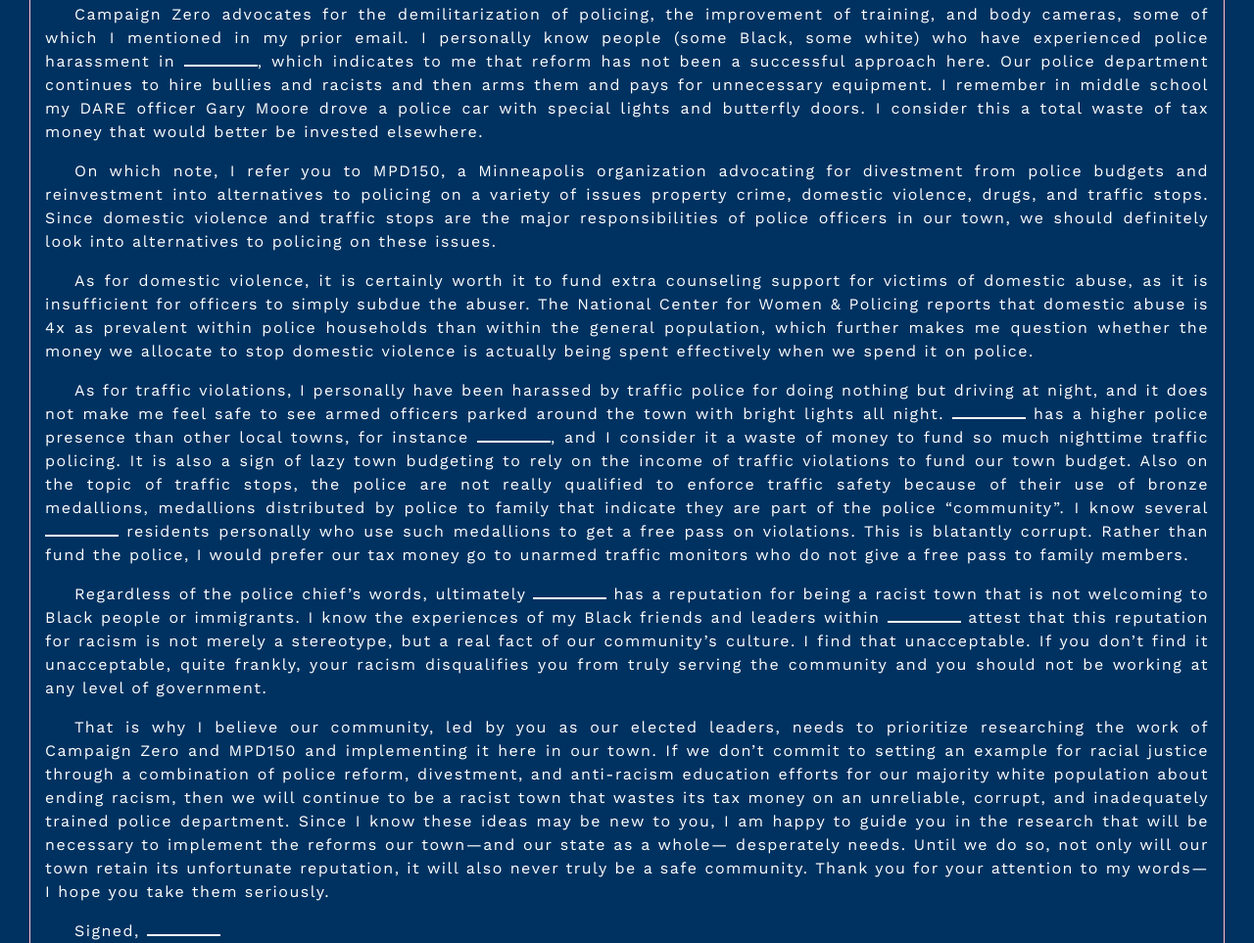
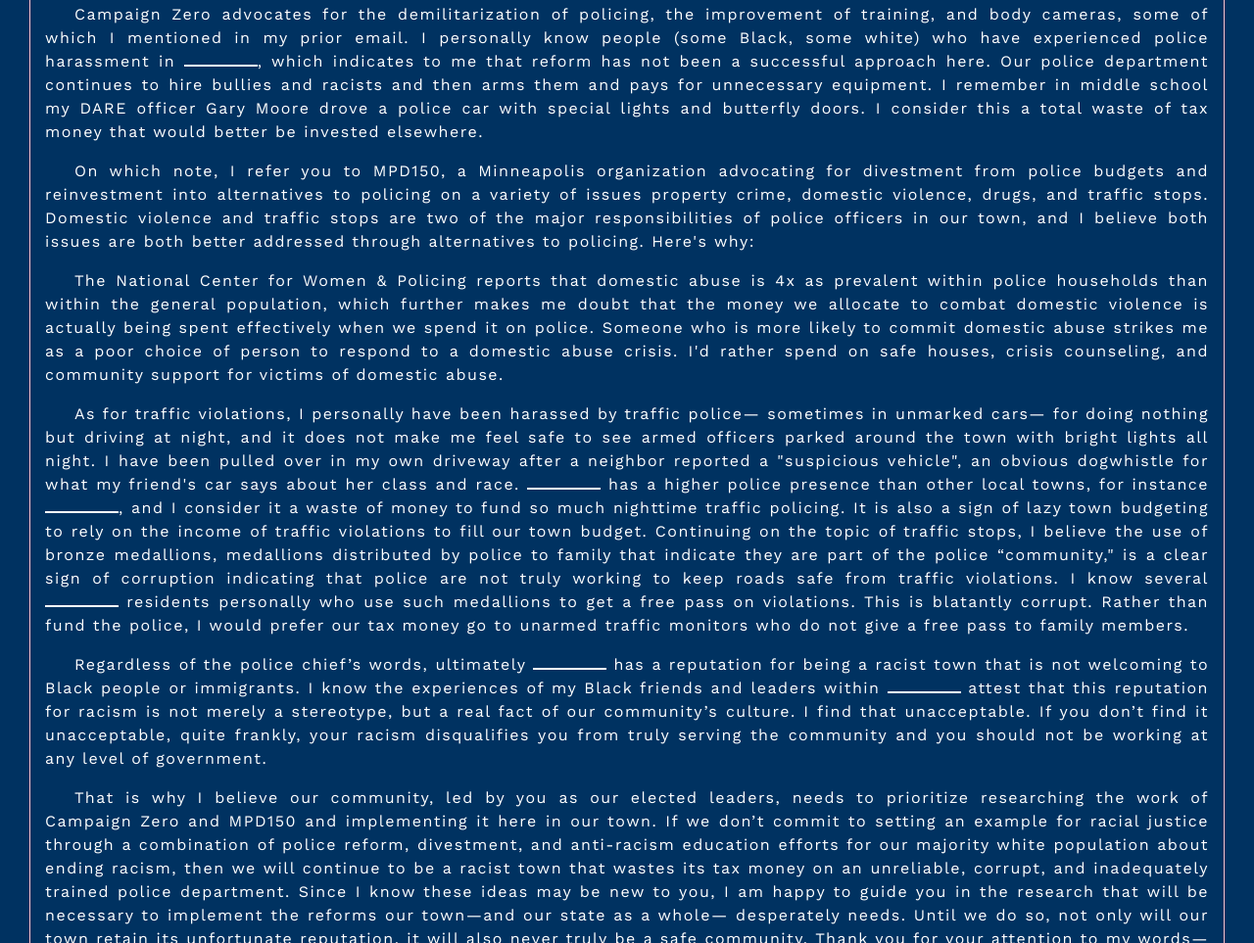
Before and after one commit to nomoreracistcops/nomoreracistcops.github.io, a plain HTML site: page index.html in a window 1280 px wide. Shown: the part 2064-3027 px from the top of the page at 98% size. Drawn offline with nearby package versions, Linux system fonts and the light colour scheme.

Commit message:
Update index.html

```diff
--- a/index.html
+++ b/index.html
@@ -181,11 +181,11 @@
 
 <p>Campaign Zero advocates for the demilitarization of policing, the improvement of training, and body cameras, some of which I mentioned in my prior email. I personally know people (some Black, some white) who have experienced police harassment in <span> </span>, which indicates to me that reform has not been a successful approach here. Our police department continues to hire bullies and racists and then arms them and pays for unnecessary equipment. I remember in middle school my DARE officer Gary Moore drove a police car with special lights and butterfly doors. I consider this a total waste of tax money that would better be invested elsewhere. </p>
 
-<p>On which note, I refer you to MPD150, a Minneapolis organization advocating for divestment from police budgets and reinvestment into alternatives to policing on a variety of issues property crime, domestic violence, drugs, and traffic stops. Since domestic violence and traffic stops are the major responsibilities of police officers in our town, we should definitely look into alternatives to policing on these issues.</p>
+<p>On which note, I refer you to MPD150, a Minneapolis organization advocating for divestment from police budgets and reinvestment into alternatives to policing on a variety of issues property crime, domestic violence, drugs, and traffic stops. Domestic violence and traffic stops are two of the major responsibilities of police officers in our town, and I believe both issues are both better addressed through alternatives to policing. Here's why:</p>
 
-<p>As for domestic violence, it is certainly worth it to fund extra counseling support for victims of domestic abuse, as it is insufficient for officers to simply subdue the abuser. The National Center for Women & Policing reports that domestic abuse is 4x as prevalent within police households than within the general population, which further makes me question whether the money we allocate to stop domestic violence is actually being spent effectively when we spend it on police.</p>
+<p> The National Center for Women & Policing reports that domestic abuse is 4x as prevalent within police households than within the general population, which further makes me doubt that the money we allocate to combat domestic violence is actually being spent effectively when we spend it on police. Someone who is more likely to commit domestic abuse strikes me as a poor choice of person to respond to a domestic abuse crisis. I'd rather spend on safe houses, crisis counseling, and community support for victims of domestic abuse.</p>
 
-<p>As for traffic violations, I personally have been harassed by traffic police for doing nothing but driving at night, and it does not make me feel safe to see armed officers parked around the town with bright lights all night. <span> </span> has a higher police presence than other local towns, for instance <span> </span>, and I consider it a waste of money to fund so much nighttime traffic policing. It is also a sign of lazy town budgeting to rely on the income of traffic violations to fund our town budget. Also on the topic of traffic stops, the police are not really qualified to enforce traffic safety because of their use of bronze medallions, medallions distributed by police to family that indicate they are part of the police “community”. I know several <span> </span> residents personally who use such medallions to get a free pass on violations. This is blatantly corrupt. Rather than fund the police, I would prefer our tax money go to unarmed traffic monitors who do not give a free pass to family members.</p>
+<p>As for traffic violations, I personally have been harassed by traffic police— sometimes in unmarked cars— for doing nothing but driving at night, and it does not make me feel safe to see armed officers parked around the town with bright lights all night. I have been pulled over in my own driveway after a neighbor reported a "suspicious vehicle", an obvious dogwhistle for what my friend's car says about her class and race. <span> </span> has a higher police presence than other local towns, for instance <span> </span>, and I consider it a waste of money to fund so much nighttime traffic policing. It is also a sign of lazy town budgeting to rely on the income of traffic violations to fill our town budget. Continuing on the topic of traffic stops, I believe the use of bronze medallions, medallions distributed by police to family that indicate they are part of the police “community," is a clear sign of corruption indicating that police are not truly working to keep roads safe from traffic violations. I know several <span> </span> residents personally who use such medallions to get a free pass on violations. This is blatantly corrupt. Rather than fund the police, I would prefer our tax money go to unarmed traffic monitors who do not give a free pass to family members.</p>
 
 <p>Regardless of the police chief’s words, ultimately <span> </span> has a reputation for being a racist town that is not welcoming to Black people or immigrants. I know the experiences of my Black friends and leaders within <span> </span> attest that this reputation for racism is not merely a stereotype, but a real fact of our community’s culture. I find that unacceptable. If you don’t find it unacceptable, quite frankly, your racism disqualifies you from truly serving the community and you should not be working at any level of government.</p>
 
```
